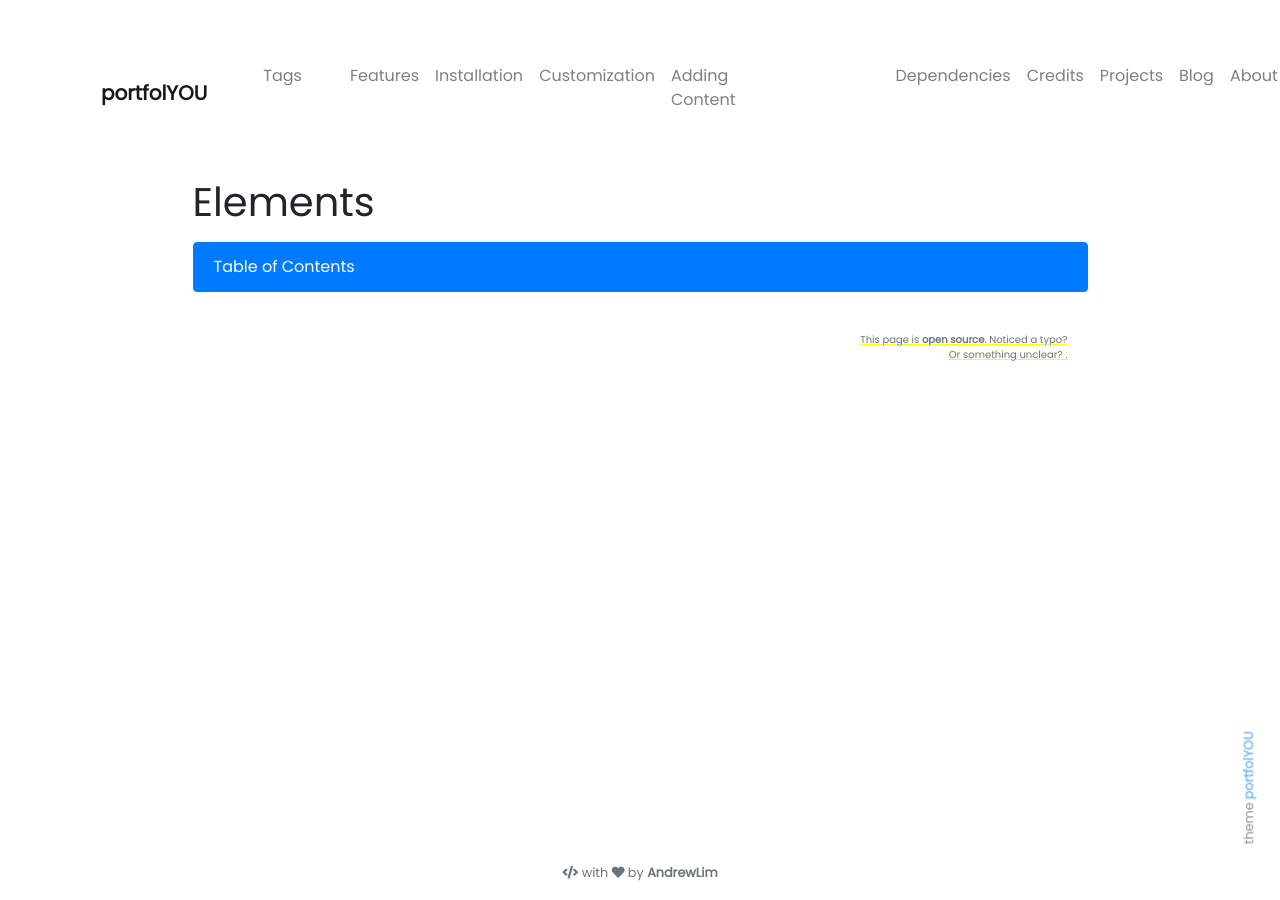
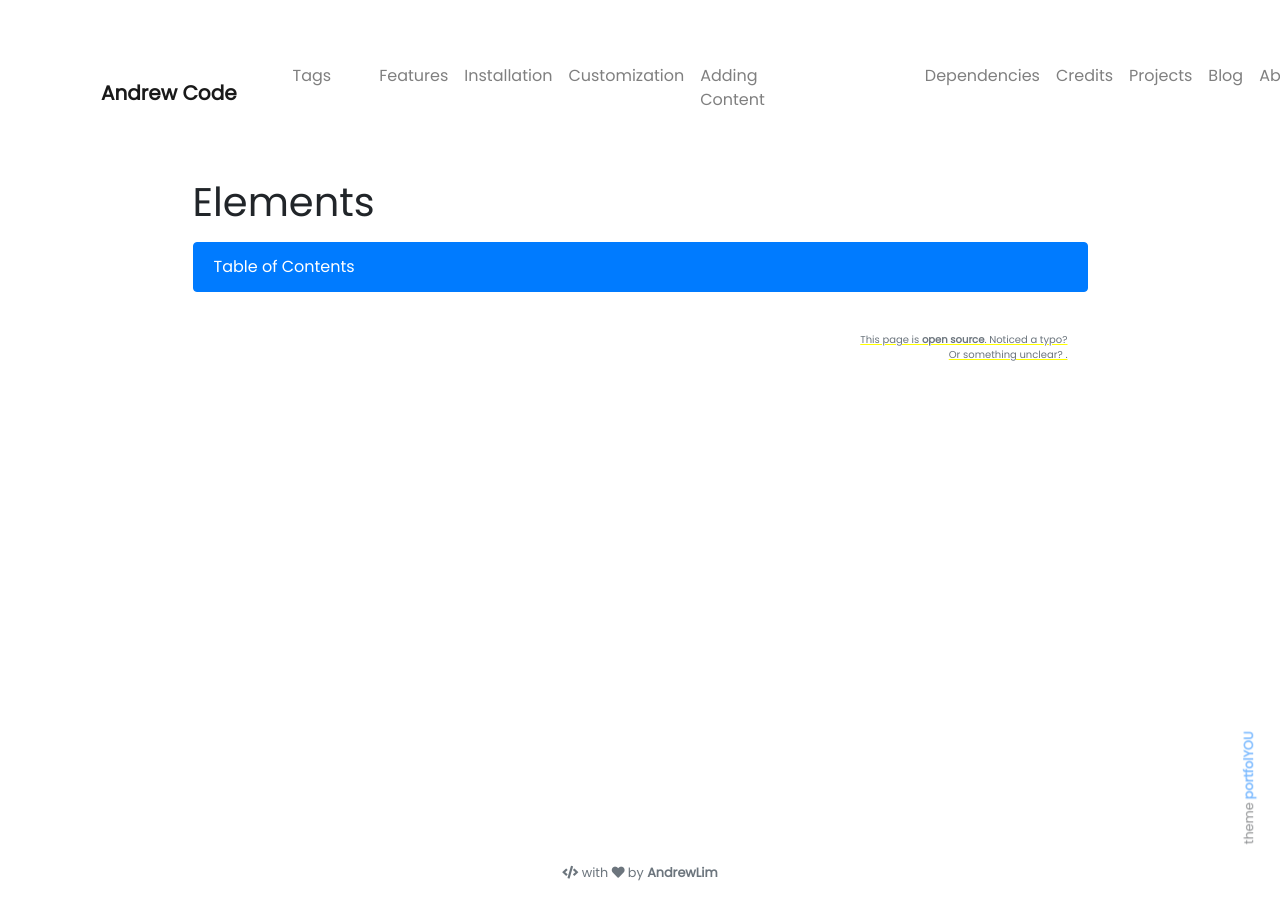
Before and after one commit to sjsh1623/sjsh1623.github.io, a Jekyll site: the page built from docs/documentation/elements.html, in a window 1280 px wide. Built offline with Jekyll 4.4.1, drawn with Linux system fonts in a browser that asks for light colours; nearby versions of some CDN libraries; some of the changed lines change nothing that is shown.

Commit message:
workding

```diff
--- a/_config.yml
+++ b/_config.yml
@@ -1,5 +1,5 @@
 ### Site Settings ###
-title               : portfolYOU
+title               : Andrew Code
 description         : >-
                       "I turn coffee :coffee: into code,
                       use tabs over spaces
@@ -69,3 +69,7 @@ exclude:
   - CONTRIBUTING.md
   - LICENSE
   - "*.log"
+  - docs/Gemfile
+  - docs/Gemfile.lock
+  - docs/_site/
+  - docs/.sass-cache/
```
